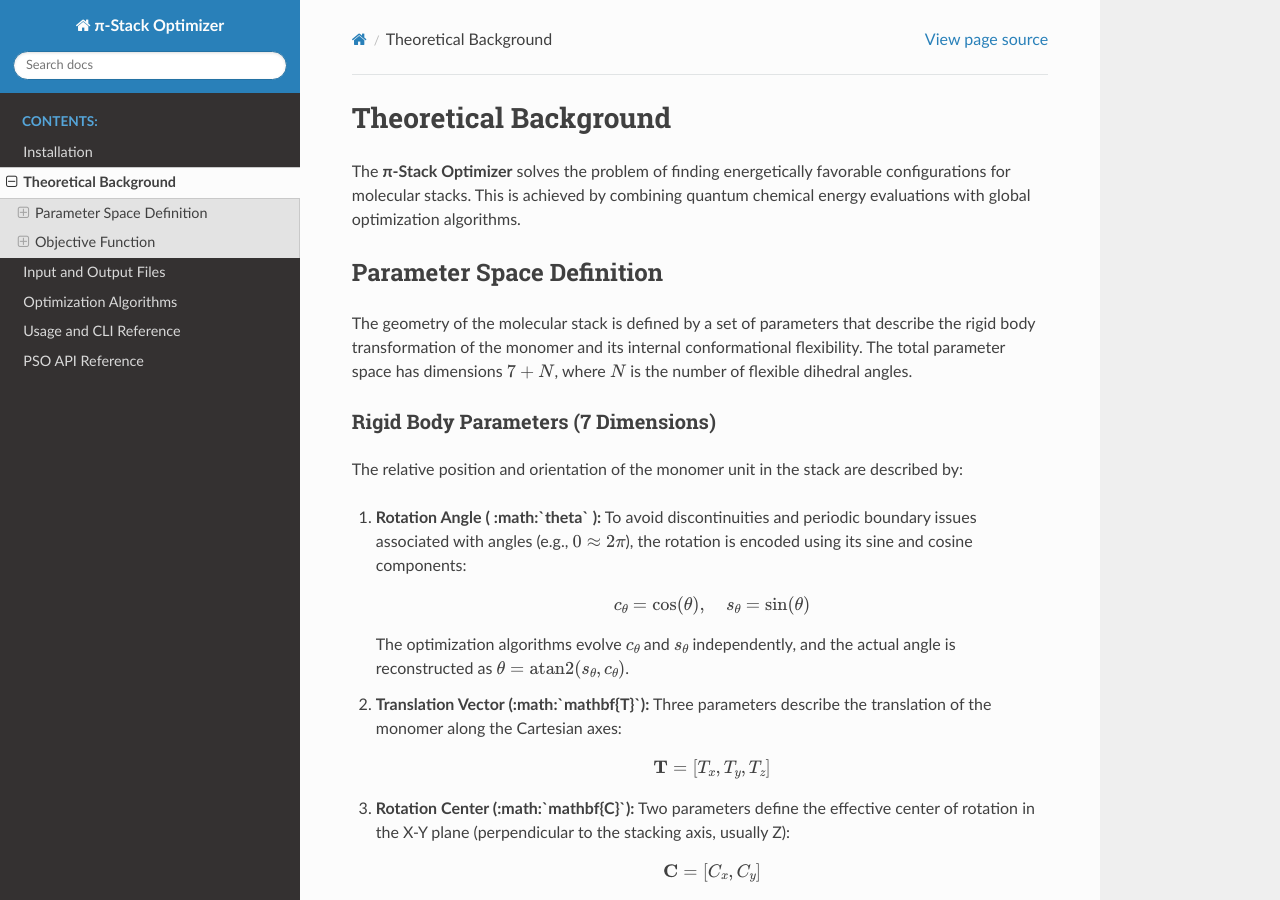
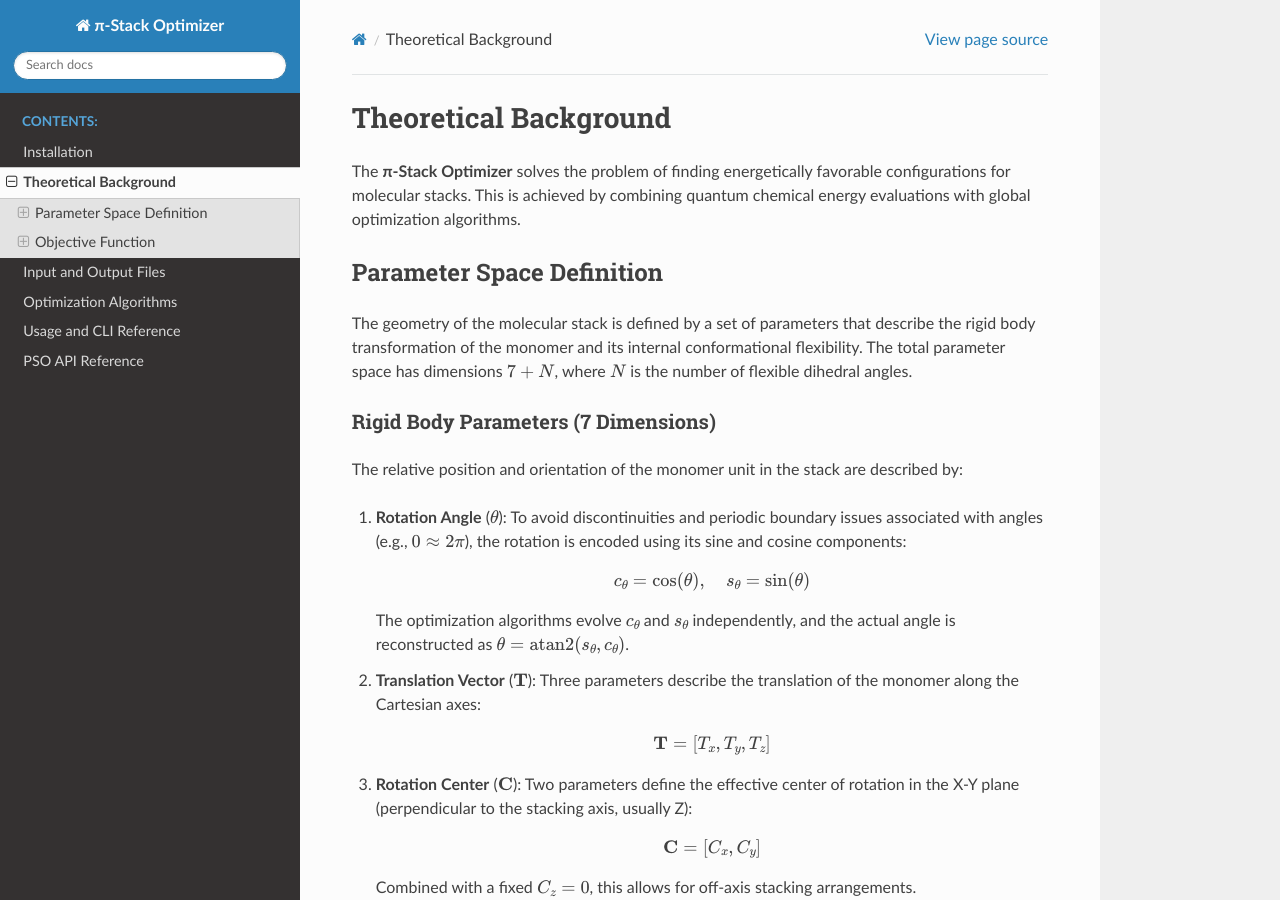
Before and after one commit to roshansinghabc123-cmd/PSO, a Sphinx documentation site: the page built from docs/theory.rst, in a window 1280 px wide and 900 px high. Built offline with Sphinx 7.4.7 and the Read the Docs theme 3.1.0, drawn with Linux system fonts in a browser that asks for light colours.

Commit message:
Fix nested inline markup for math roles

```diff
--- a/docs/theory.rst
+++ b/docs/theory.rst
@@ -13,7 +13,7 @@ Rigid Body Parameters (7 Dimensions)
 
 The relative position and orientation of the monomer unit in the stack are described by:
 
-1.  **Rotation Angle ( :math:`\theta` ):** To avoid discontinuities and periodic boundary issues associated with angles (e.g., :math:`0 \approx 2\pi`), the rotation is encoded using its sine and cosine components:
+1.  **Rotation Angle** (:math:`\theta`): To avoid discontinuities and periodic boundary issues associated with angles (e.g., :math:`0 \approx 2\pi`), the rotation is encoded using its sine and cosine components:
 
     .. math::
 
@@ -21,13 +21,13 @@ The relative position and orientation of the monomer unit in the stack are descr
 
     The optimization algorithms evolve :math:`c_\theta` and :math:`s_\theta` independently, and the actual angle is reconstructed as :math:`\theta = \text{atan2}(s_\theta, c_\theta)`.
 
-2.  **Translation Vector (:math:`\mathbf{T}`):** Three parameters describe the translation of the monomer along the Cartesian axes:
+2.  **Translation Vector** (:math:`\mathbf{T}`): Three parameters describe the translation of the monomer along the Cartesian axes:
 
     .. math::
 
        \mathbf{T} = [T_x, T_y, T_z]
 
-3.  **Rotation Center (:math:`\mathbf{C}`):** Two parameters define the effective center of rotation in the X-Y plane (perpendicular to the stacking axis, usually Z):
+3.  **Rotation Center** (:math:`\mathbf{C}`): Two parameters define the effective center of rotation in the X-Y plane (perpendicular to the stacking axis, usually Z):
 
     .. math::
 
```
